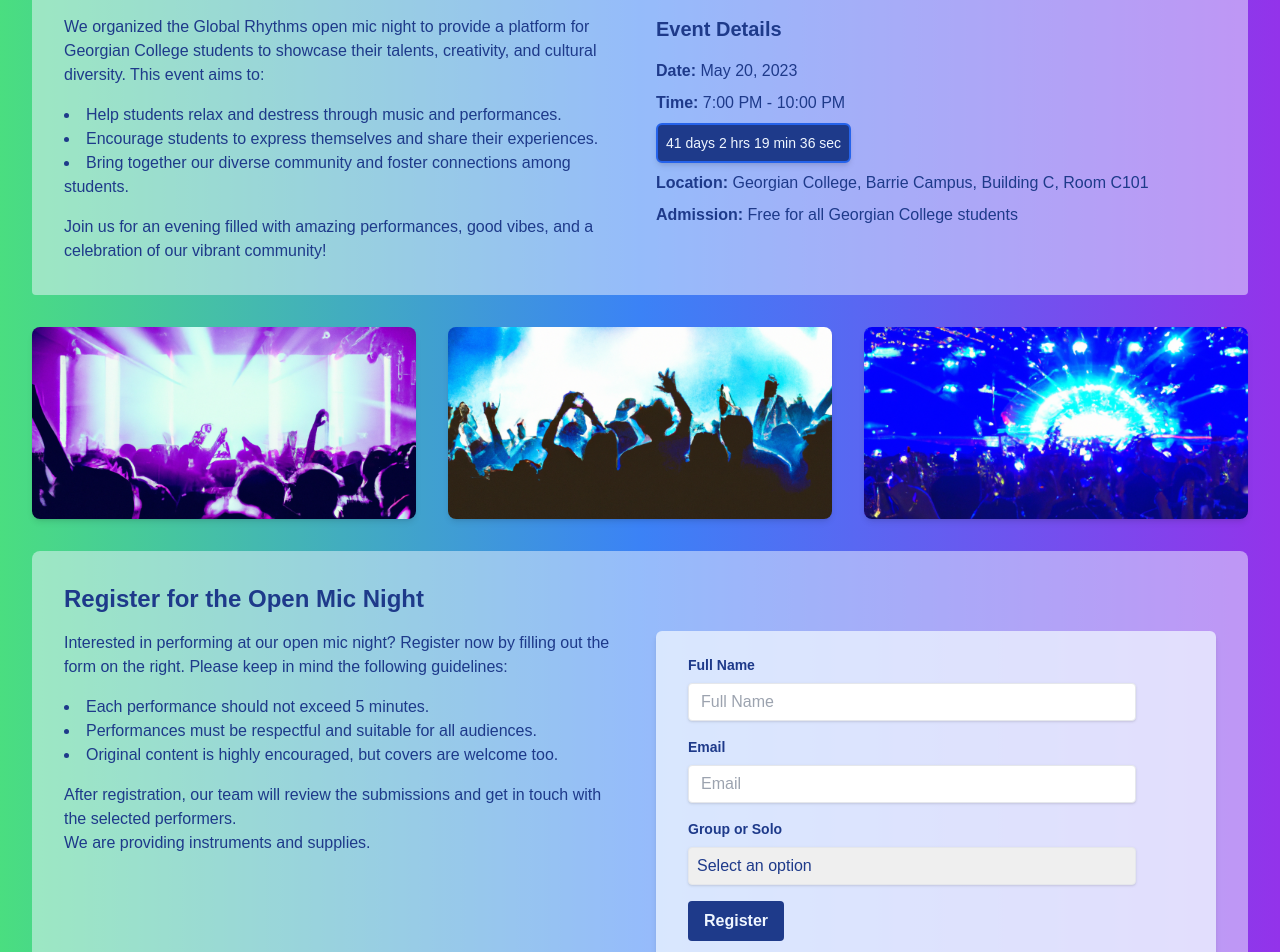
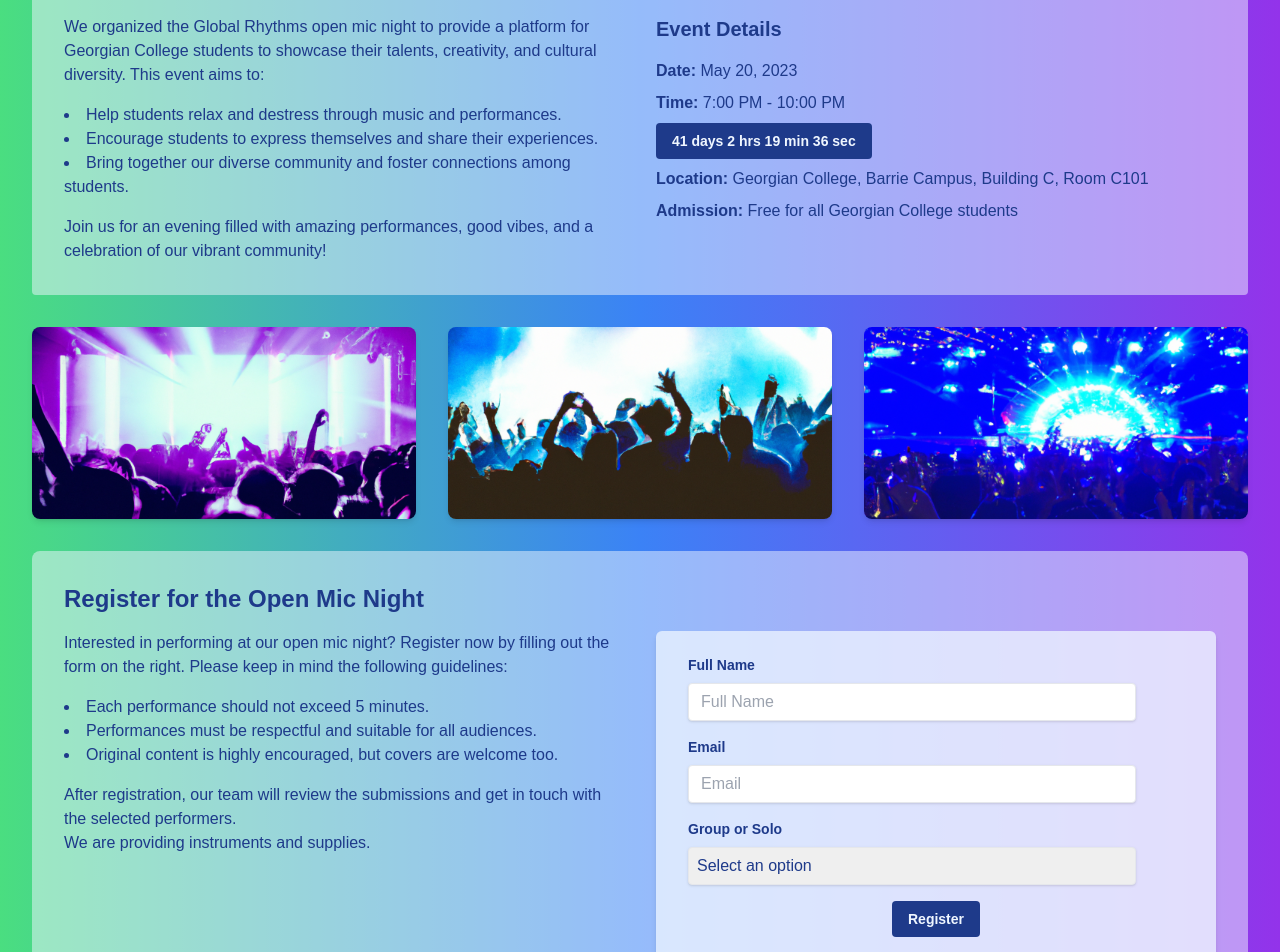
Before and after one commit to brandonhann/gc-open-concert-night, a Next.js app: page / in a window 1280 px wide. Shown: the part 400-1352 px from the top of the page. Built offline with nearby package versions, Linux system fonts and the light colour scheme.

Commit message:
minor styling fix

```diff
--- a/src/pages/index.js
+++ b/src/pages/index.js
@@ -118,7 +118,7 @@ export default function Home() {
               <p className="mb-2"><strong>Time:</strong> 7:00 PM - 10:00 PM</p>
               {timeRemaining && (
                 <p className="mb-2">
-                  <span className="text-sm inline-block p-2 text-center bg-blue-900 text-blue-50 rounded-md border-2 border-blue-600 shadow-md">
+                  <span className="text-sm inline-block bg-blue-900 text-blue-50 font-bold py-2 px-4 rounded">
                     {formatTimeRemaining(timeRemaining)}
                   </span>
                 </p>
@@ -169,7 +169,7 @@ export default function Home() {
                   </select>
                 </div>
                 <div className="flex items-center justify-between">
-                  <button className="bg-blue-900 hover:bg-blue-700 text-blue-50 font-bold py-2 px-4 rounded focus:outline-none focus:shadow-outline" type="button">
+                  <button className="m-auto text-sm bg-blue-900 text-blue-50 font-bold py-2 px-4 rounded hover:bg-blue-800 focus:outline-none focus:ring-2 focus:ring-blue-600 focus:ring-opacity-50" type="button">
                     Register
                   </button>
                 </div>
```
